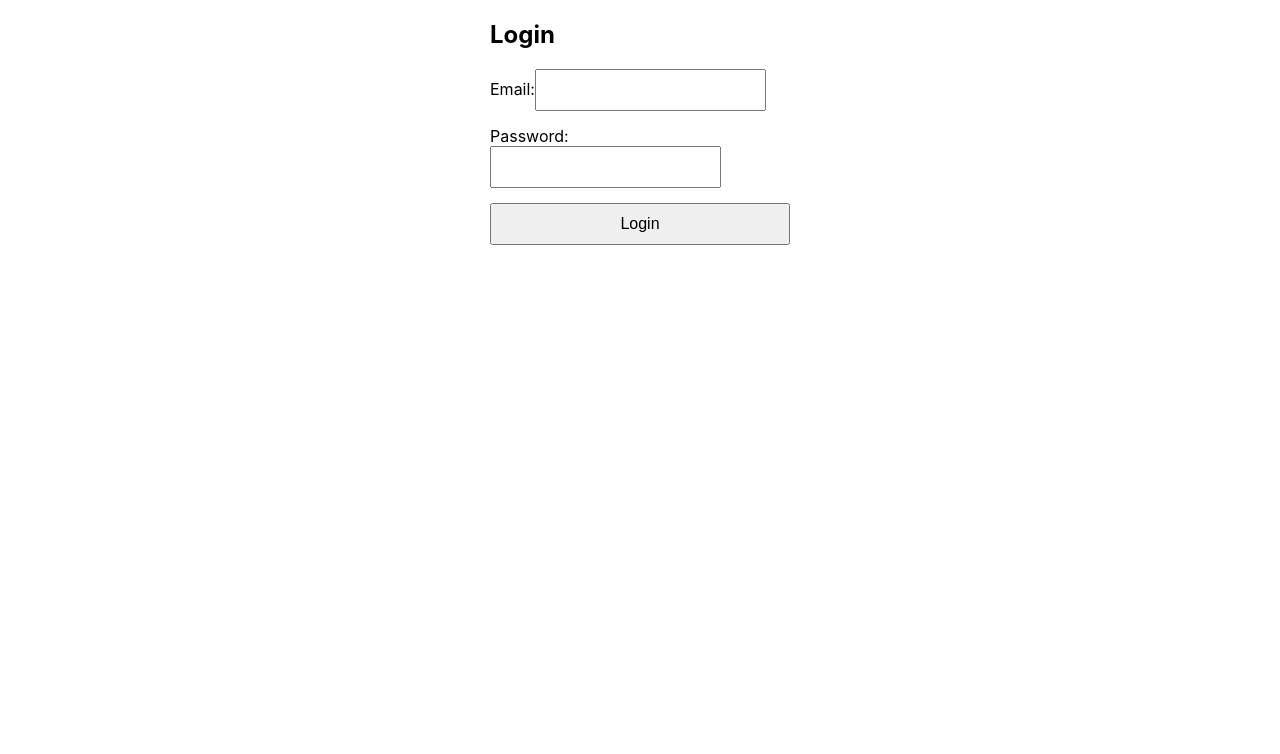
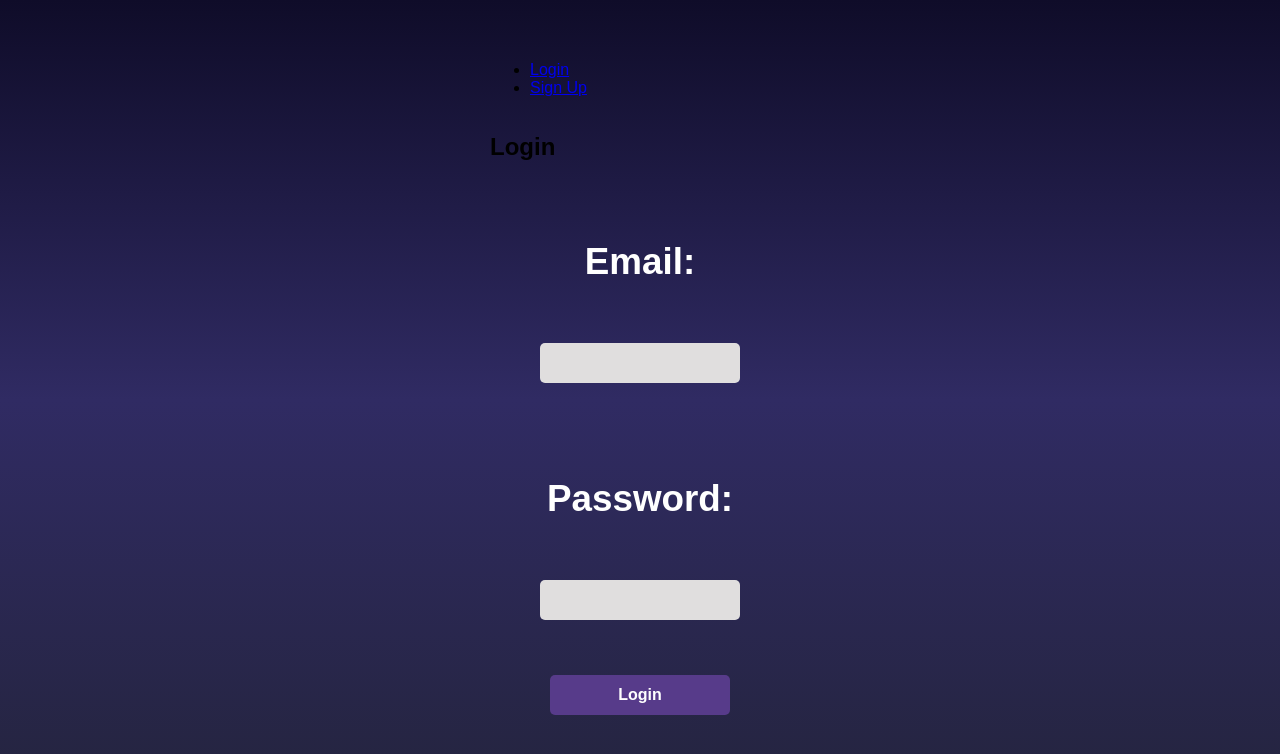
Before and after one commit to MuradSh/Drocsid, a React (Create React App) app in the folder code/drocsid/: page / in a window 1280 px wide. Shown: the top 754 px of the page. Built offline with nearby package versions, Linux system fonts and the light colour scheme.

Commit message:
create the sign up page

```diff
--- a/code/drocsid/package.json
+++ b/code/drocsid/package.json
@@ -8,7 +8,8 @@
     "@testing-library/user-event": "^13.2.1",
     "react": "^18.2.0",
     "react-dom": "^18.2.0",
-    "react-scripts": "5.0.1",
+    "react-router-dom": "^6.22.2",
+    "react-scripts": "^3.0.1",
     "web-vitals": "^2.1.0"
   },
   "scripts": {
--- a/code/drocsid/src/App.js
+++ b/code/drocsid/src/App.js
@@ -1,12 +1,30 @@
+import React from 'react';
 import './App.css';
 import Login from './pages/Login';
+import SignUp from './pages/Signup';
+import { BrowserRouter as Router, Routes, Route, Link } from 'react-router-dom';
 
 function App() {
-    return (
+  return (
+    <Router>
       <div>
-        <Login />
+        <nav>
+          <ul>
+            <li>
+              <Link to="/">Login</Link>
+            </li>
+            <li>
+              <Link to="/signup">Sign Up</Link>
+            </li>
+          </ul>
+        </nav>
+        <Routes>
+          <Route path="/" element={<Login />} />
+          <Route path="/signup" element={<SignUp />} />
+        </Routes>
       </div>
-    );
-  }
+    </Router>
+  );
+}
 
 export default App;
--- /dev/null
+++ b/code/drocsid/src/pages/Signup.js
@@ -0,0 +1,49 @@
+// SignUp.js
+import './signup.css';
+import React, { useState } from 'react';
+
+
+function SignUp() {
+  const [email, setEmail] = useState('');
+  const [password, setPassword] = useState('');
+  const [username, setUsername] = useState('');
+  const [confirmPassword, setConfirmPassword] = useState('');
+
+  const handleSubmit = (event) => {
+    event.preventDefault(); // Prevents the default form submit action (page reload)
+    // Validation logic here, e.g., check if passwords match
+    if(password !== confirmPassword) {
+      alert("Passwords don't match.");
+      return; // Stops the function if passwords don't match
+    }
+    // Here, you can handle the sign-up logic, like calling an API to register the user
+    console.log('SignUp Submitted', { username, email, password });
+  };
+
+  return (
+    <div className="main">
+        <input type="checkbox" id="chk" aria-hidden="true" />
+
+        <div className="signup">
+            <form>
+                <label htmlFor="chk" aria-hidden="true">Sign up</label>
+                <input type="text" name="txt" placeholder="User name" required="" />
+                <input type="email" name="email" placeholder="Email" required="" />
+                <input type="password" name="pswd" placeholder="Password" required="" />
+                <button>Sign up</button>
+            </form>
+        </div>
+
+        <div className="login">
+            <form>
+                <label htmlFor="chk" aria-hidden="true">Login</label>
+                <input type="email" name="email" placeholder="Email" required="" />
+                <input type="password" name="pswd" placeholder="Password" required="" />
+                <button>Login</button>
+            </form>
+        </div>
+    </div>
+);
+}
+
+export default SignUp;
--- /dev/null
+++ b/code/drocsid/src/pages/signup.css
@@ -0,0 +1,90 @@
+body{
+	margin: 0;
+	padding: 0;
+	display: flex;
+	justify-content: center;
+	align-items: center;
+	min-height: 100vh;
+	font-family: 'Jost', sans-serif;
+	background: linear-gradient(to bottom, #0f0c29, #302b63, #24243e);
+}
+.main{
+	width: 350px;
+	height: 500px;
+	background: red;
+	overflow: hidden;
+	background: url("https://doc-08-2c-docs.googleusercontent.com/docs/securesc/68c90smiglihng9534mvqmq1946dmis5/fo0picsp1nhiucmc0l25s29respgpr4j/1631524275000/03522360960922298374/03522360960922298374/1Sx0jhdpEpnNIydS4rnN4kHSJtU1EyWka?e=view&authuser=0&nonce=gcrocepgbb17m&user=03522360960922298374&hash=tfhgbs86ka6divo3llbvp93mg4csvb38") no-repeat center/ cover;
+	border-radius: 10px;
+	box-shadow: 5px 20px 50px #000;
+}
+#chk{
+	display: none;
+}
+.signup{
+	position: relative;
+	width:100%;
+	height: 100%;
+}
+label{
+	color: #fff;
+	font-size: 2.3em;
+	justify-content: center;
+	display: flex;
+	margin: 60px;
+	font-weight: bold;
+	cursor: pointer;
+	transition: .5s ease-in-out;
+}
+input{
+	width: 60%;
+	height: 20px;
+	background: #e0dede;
+	justify-content: center;
+	display: flex;
+	margin: 20px auto;
+	padding: 10px;
+	border: none;
+	outline: none;
+	border-radius: 5px;
+}
+button{
+	width: 60%;
+	height: 40px;
+	margin: 10px auto;
+	justify-content: center;
+	display: block;
+	color: #fff;
+	background: #573b8a;
+	font-size: 1em;
+	font-weight: bold;
+	margin-top: 20px;
+	outline: none;
+	border: none;
+	border-radius: 5px;
+	transition: .2s ease-in;
+	cursor: pointer;
+}
+button:hover{
+	background: #6d44b8;
+}
+.login{
+	height: 460px;
+	background: #eee;
+	border-radius: 60% / 10%;
+	transform: translateY(-180px);
+	transition: .8s ease-in-out;
+}
+.login label{
+	color: #573b8a;
+	transform: scale(.6);
+}
+
+#chk:checked ~ .login{
+	transform: translateY(-500px);
+}
+#chk:checked ~ .login label{
+	transform: scale(1);
+}
+#chk:checked ~ .signup label{
+	transform: scale(.6);
+}
```
Also changed, not shown: 2 other files (tests, documents, lock files or other folders).
